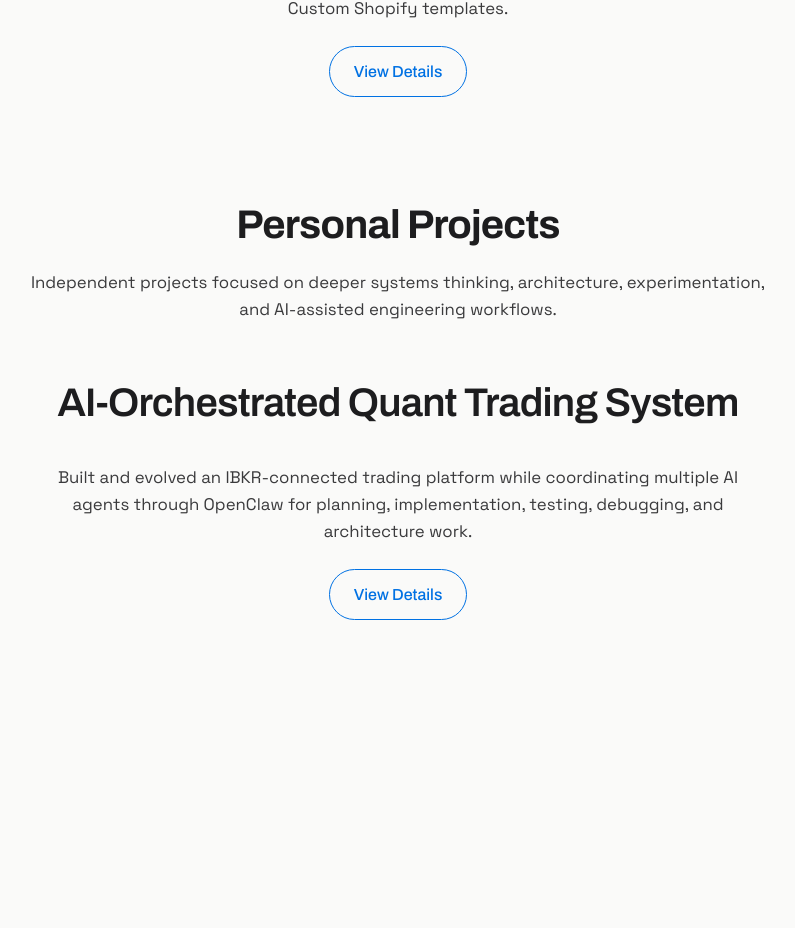
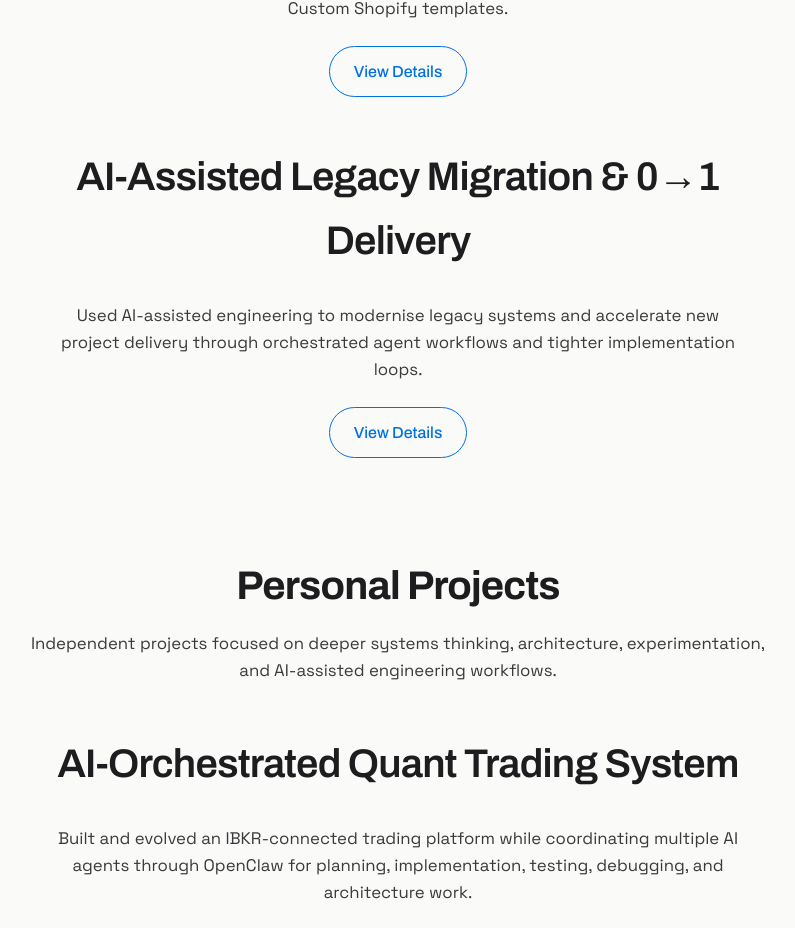
Before and after one commit to lukerjin/my-portfolio, a React (Create React App) app: page /my-portfolio/projects in a window 1280 px wide. Shown: the part 1432-2360 px from the top of the page, without its empty margins (242-1037 px from the left). Built offline with nearby package versions, Linux system fonts and the light colour scheme.

Commit message:
Add AI migration project to professional work

```diff
--- a/src/components/FeaturedProjects.tsx
+++ b/src/components/FeaturedProjects.tsx
@@ -35,6 +35,12 @@ const professionalProjects: FeaturedProject[] = [
         title: "Shopify Websites",
         description: "Custom Shopify templates.",
         tags: ["Shopify", "HTML/CSS", "Liquid"],
+    },
+    {
+        id: 6,
+        title: "AI-Assisted Legacy Migration & 0→1 Delivery",
+        description: "Applied AI-assisted development to both modernise legacy systems and accelerate new product delivery through orchestrated agent workflows.",
+        tags: ["AI Engineering", "Migration", "OpenClaw", "0→1 Delivery"],
     },
 ];
 
--- a/src/data/projectsData.ts
+++ b/src/data/projectsData.ts
@@ -161,6 +161,31 @@ const projectDetails: ProjectDetails = {
                 caption: "Example runtime output showing symbol-level decisions, gate outcomes, and execution lifecycle reasons rather than simple signal generation alone."
             }
         ]
+    },
+    6: {
+        title: "AI-Assisted Legacy Migration & 0→1 Delivery",
+        overview: "Led a practical AI-assisted engineering workflow across two very different kinds of work: migrating and modernising legacy systems with accumulated technical debt, and accelerating brand-new 0→1 project delivery. The work focused on using AI not as a gimmick, but as an engineering multiplier—speeding up analysis, implementation, validation, and documentation while still keeping architecture, ownership boundaries, and production constraints under human control.",
+        features: [
+            "AI-assisted migration work across older codebases with historical baggage and uneven structure",
+            "0→1 project delivery support using orchestrated AI agents for planning, implementation, and review",
+            "Faster iteration loops for feature design, code generation, debugging, and documentation",
+            "Structured workflows that separated planning, coding, testing, and auditing responsibilities",
+            "Practical use of OpenClaw-style multi-agent orchestration for real engineering work rather than isolated prompts"
+        ],
+        tech: ["OpenClaw", "AI Agent Workflows", "Legacy Migration", "System Design", "Full-Stack Delivery"],
+        contribution: [
+            "Applied AI-assisted workflows to modernise legacy systems without losing control of architecture and system ownership",
+            "Used orchestrated agent roles to break complex work into planning, implementation, testing, and review tracks",
+            "Accelerated 0→1 delivery by reducing iteration time on analysis, coding, debugging, and technical writing",
+            "Kept human judgment focused on architecture direction, quality control, and business-critical decisions",
+            "Turned AI from an ad-hoc coding helper into a repeatable engineering workflow"
+        ],
+        outcome: [
+            "Improved delivery speed on both legacy modernisation and greenfield work",
+            "Reduced manual grind on repetitive analysis, implementation, and documentation tasks",
+            "Created a more structured model for AI-assisted software delivery with clearer role separation",
+            "Demonstrated that AI agents can be used effectively for real migration and product work when paired with strong human technical direction"
+        ]
     }
 };
 
--- a/src/pages/Projects.tsx
+++ b/src/pages/Projects.tsx
@@ -12,7 +12,8 @@ const professionalProjects: ProjectSummary[] = [
   { id: 1, title: "Warehouse Management System", short: "A fully-featured WMS used by staff to manage inventory, picking, packing, and workflow operations efficiently." },
   { id: 2, title: "Frontend Modernisation", short: "Frontend rebuild using Vue 3 + Vite + Astro." },
   { id: 3, title: "Key Frontend Modules", short: "Mega Menu, Subscription workflow, Customer enquiry module, Collections." },
-  { id: 4, title: "Shopify Websites", short: "Custom Shopify templates." }
+  { id: 4, title: "Shopify Websites", short: "Custom Shopify templates." },
+  { id: 6, title: "AI-Assisted Legacy Migration & 0→1 Delivery", short: "Used AI-assisted engineering to modernise legacy systems and accelerate new project delivery through orchestrated agent workflows and tighter implementation loops." }
 ];
 
 const personalProjects: ProjectSummary[] = [
```
